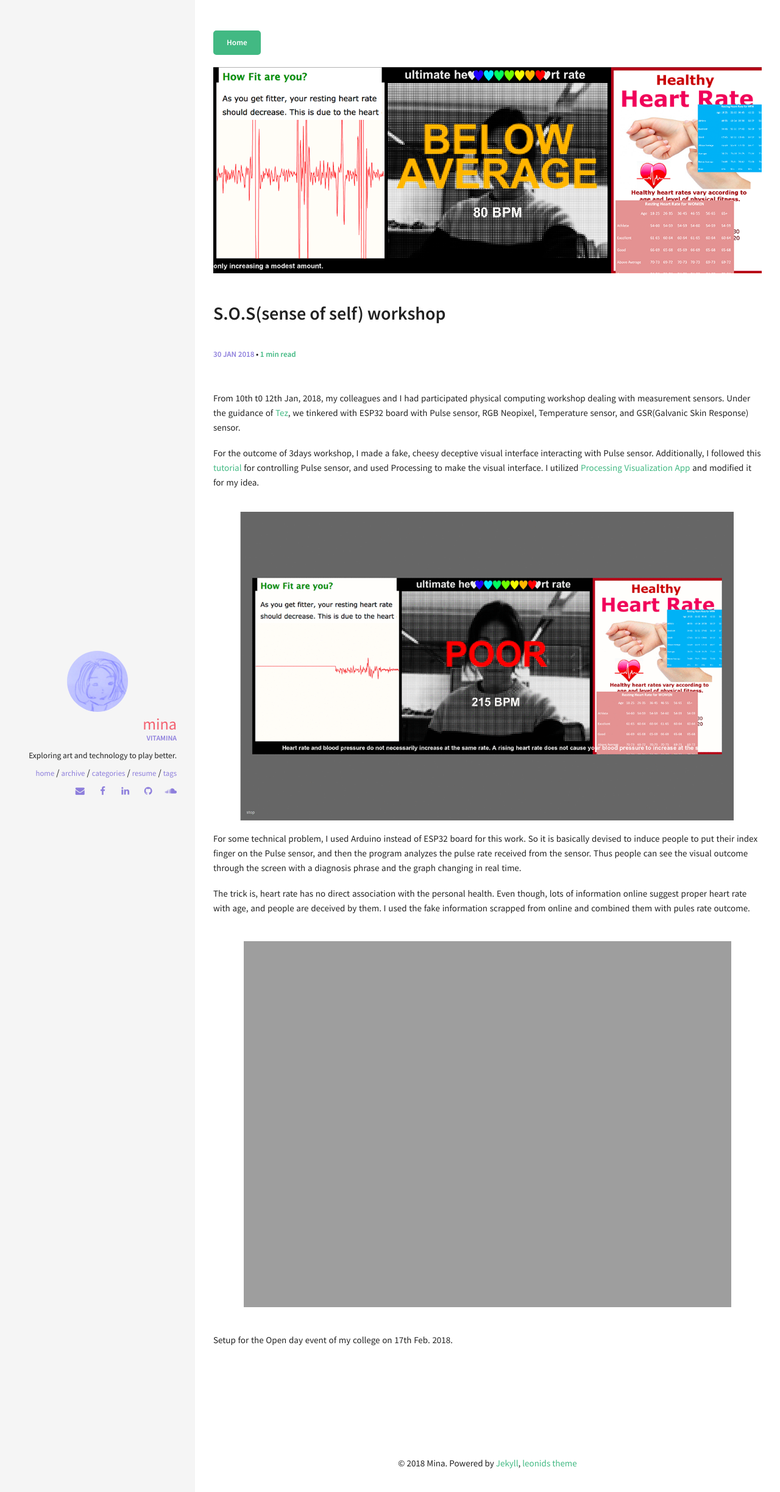
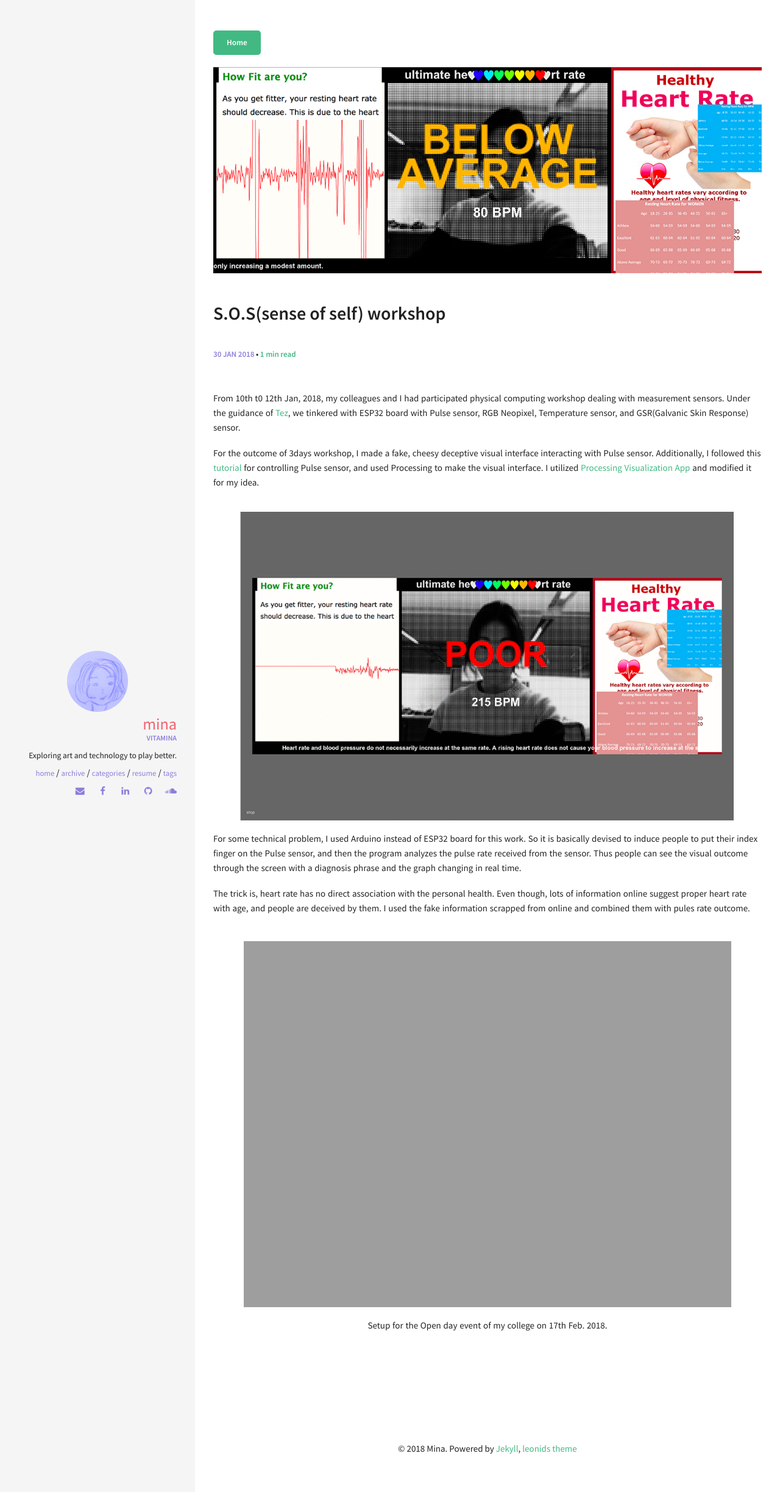
Before and after one commit to lucid2713/blog, a Jekyll site: the page built from _posts/2018-01-30-sos-workshop.md, in a window 1280 px wide. Shown: the top 2446 px of the page at 61% size. Built offline with Jekyll 4.4.1, drawn with Linux system fonts in a browser that asks for light colours.

Commit message:
text align center

```diff
--- a/_posts/2018-01-30-sos-workshop.md
+++ b/_posts/2018-01-30-sos-workshop.md
@@ -24,8 +24,7 @@ The trick is, heart rate has no direct association with the personal health. Eve
 <br><br>
 
 ![exhibition footage]({{ site.url }}/img/heartbeat06.png){: width="800px"}
-<br>
-
+<p align="center">
 Setup for the Open day event of my college on 17th Feb. 2018.
-
+</p>
 <br><br>
```
